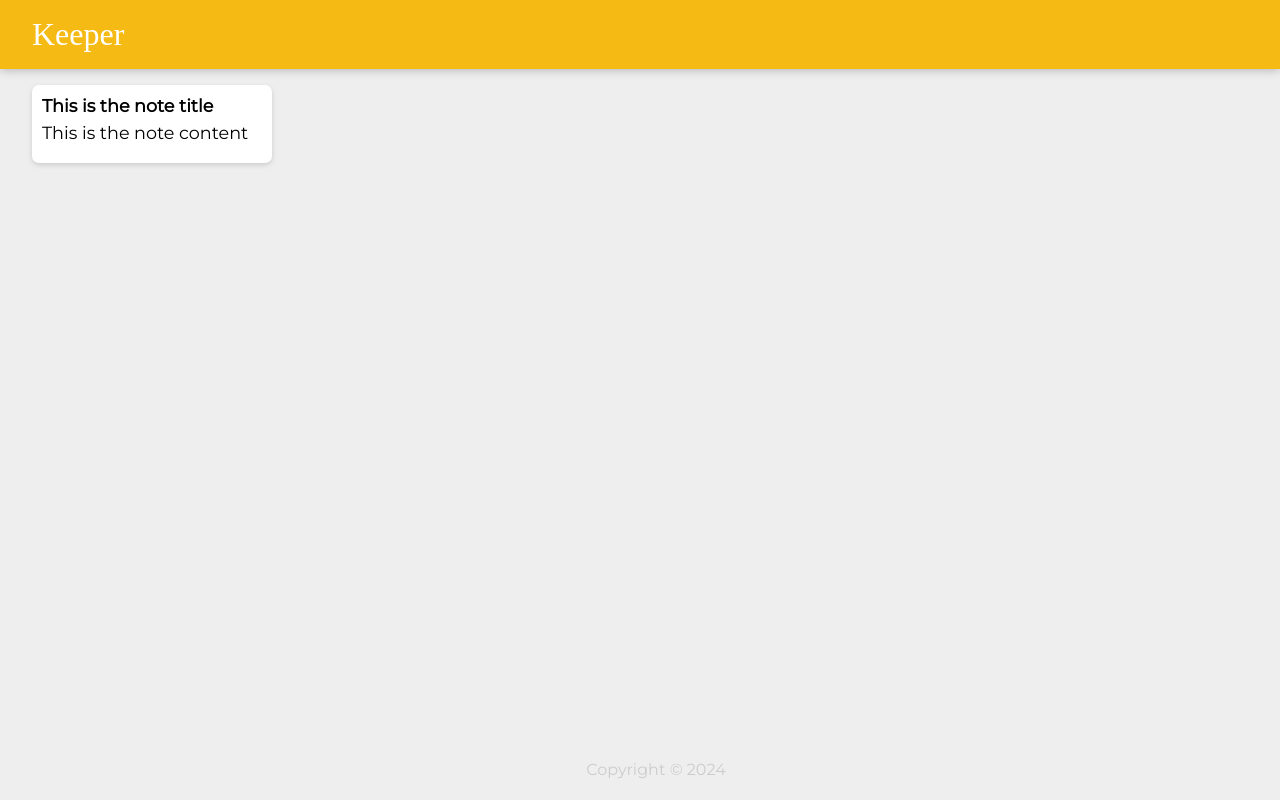
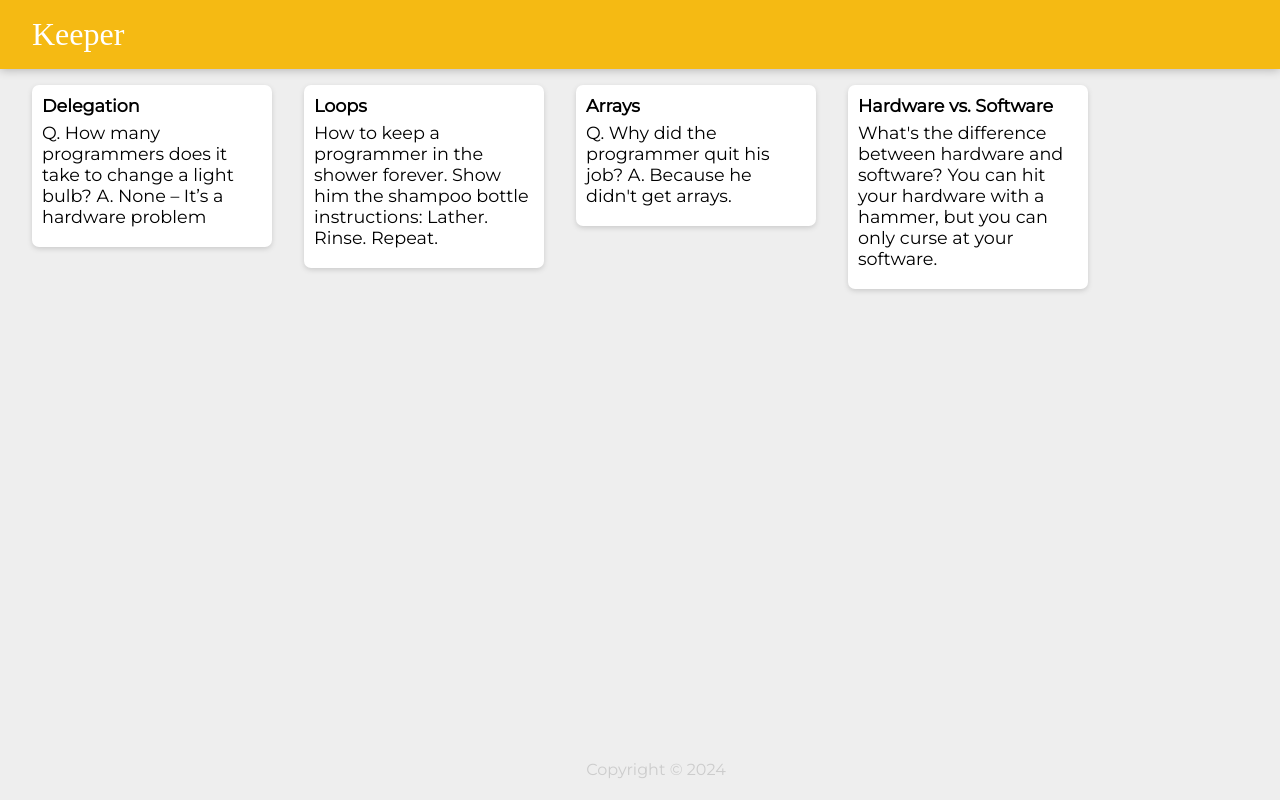
Before and after one commit to CodesLikeChicken/WebDevBootcamp-KeeperApp, a React (Create React App) app: page / in a window 1280 px wide. Built offline with nearby package versions, Linux system fonts and the light colour scheme; a web font is replaced by a local one.

Commit message:
Map function excercise: Add notes.

```diff
--- a/src/Components/Note.jsx
+++ b/src/Components/Note.jsx
@@ -1,10 +1,16 @@
 import React from "react";
+
+import notes from "../notes";
 
 export function Note() {
   return (
-    <div className="note">
-      <h1>This is the note title</h1>
-      <p>This is the note content</p>
-    </div>
+    <>
+      {notes.map((note) => (
+        <div className="note">
+          <h1>{note.title}</h1>
+          <p>{note.content}</p>
+        </div>
+      ))}
+    </>
   );
 }
--- /dev/null
+++ b/src/notes.js
@@ -0,0 +1,28 @@
+const notes = [
+  {
+    key: 1,
+    title: "Delegation",
+    content:
+      "Q. How many programmers does it take to change a light bulb? A. None – It’s a hardware problem",
+  },
+  {
+    key: 2,
+    title: "Loops",
+    content:
+      "How to keep a programmer in the shower forever. Show him the shampoo bottle instructions: Lather. Rinse. Repeat.",
+  },
+  {
+    key: 3,
+    title: "Arrays",
+    content:
+      "Q. Why did the programmer quit his job? A. Because he didn't get arrays.",
+  },
+  {
+    key: 4,
+    title: "Hardware vs. Software",
+    content:
+      "What's the difference between hardware and software? You can hit your hardware with a hammer, but you can only curse at your software.",
+  },
+];
+
+export default notes;
```
